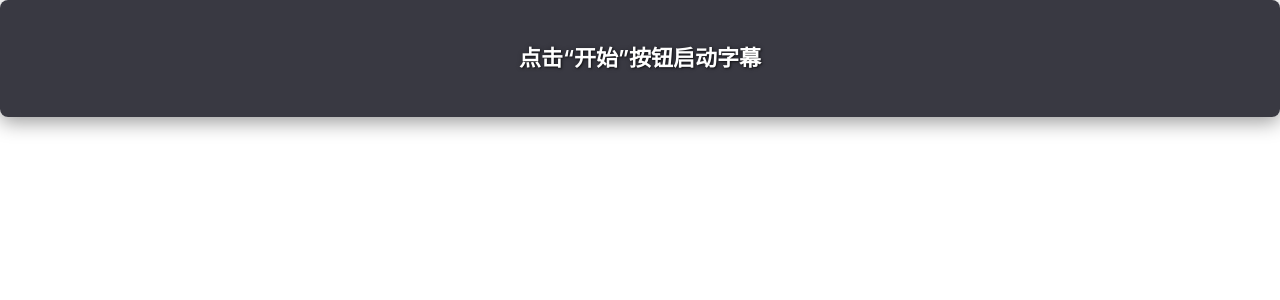
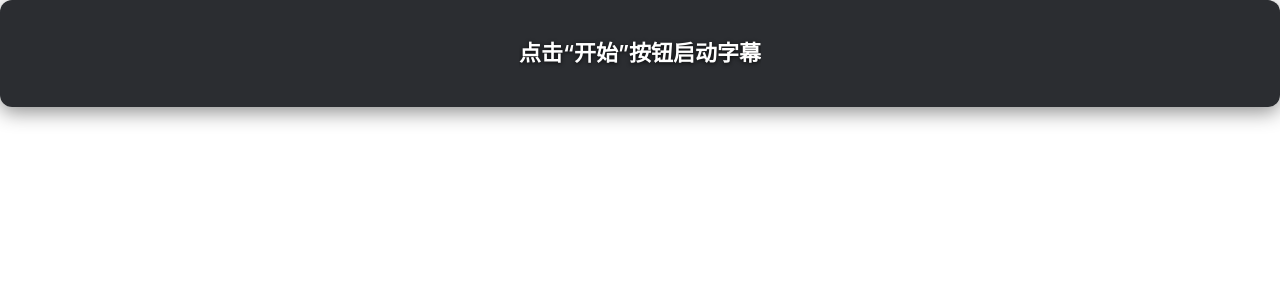
Before and after one commit to Miss-PinkElf/RealTimeCaption, a React (Create React App) app: page / in a window 1280 px wide. Shown: the top 300 px of the page. Built offline with nearby package versions, Linux system fonts and the light colour scheme.

Commit message:
清理文件，略微修改css

```diff
--- a/main.js
+++ b/main.js
@@ -6,11 +6,7 @@ const isDev = require("electron-is-dev");
 let mainWindow;
 
 function createWindow() {
-  // --- 关键诊断代码 ---
   const preloadPath = path.join(__dirname, "public", "preload.js");
-
-  // --- 诊断代码结束 ---
-
   mainWindow = new BrowserWindow({
     width: 800,
     height: 120,
--- a/src/App.css
+++ b/src/App.css
@@ -14,107 +14,108 @@ body {
   -webkit-app-region: drag; /* 关键：允许通过拖拽body来移动无边框窗口 */
 }
 
-
 .App {
-  background-color: rgba(30, 30, 40, 0.88); /* 深蓝灰色调，88%不透明度，可调整 */
-  color: #e8e8e8; /* 整体文字颜色改为更亮的浅灰色 */
-  height: 100%; /* 占满body的高度 */
-  width: 100%;  /* 占满body的宽度 */
+  background-color: rgba(25, 28, 32, 0.92); /* 更深邃、现代的炭黑色，略微增加不透明度 */
+  color: #f0f0f0; /* 提高默认文字颜色亮度 */
+  height: 100%;
+  width: 100%;
   display: flex;
   flex-direction: column;
-  justify-content: center; /* 主要内容（字幕）垂直居中 */
-  align-items: center;   /* 主要内容（字幕）水平居中 */
+  justify-content: center;
+  align-items: center;
   text-align: center;
-  padding: 10px 20px; /* 左右内边距稍大，上下稍小 */
+  padding: 14px 24px; /* 增加垂直内边距，解决拥挤感 */
   box-sizing: border-box;
-  border-radius: 8px; /* 轻微圆角 */
-  box-shadow: 0 5px 20px rgba(0, 0, 0, 0.4); /* 更明显的阴影，增加立体感 */
-  position: relative; /* 用于控件区的绝对定位 */
-  overflow: hidden;   /* 确保子元素不溢出圆角 */
+  border-radius: 12px; /* 更柔和的圆角 */
+  box-shadow: 0 5px 20px rgba(0, 0, 0, 0.45); /* 更明显的阴影，增加深度感 */
+  position: relative;
+  overflow: hidden;
 }
 
 .subtitle-display-area {
-  flex-grow: 1; /* 占据尽可能多的垂直空间，帮助垂直居中字幕 */
+  flex-grow: 1;
   display: flex;
-  align-items: center; /* 垂直居中字幕文本 */
-  justify-content: center; /* 水平居中字幕文本 */
+  align-items: center;
+  justify-content: center;
   width: 100%;
-  padding: 5px 0;
+  padding: 0;
   -webkit-app-region: no-drag; /* 字幕区域不可拖动窗口 */
 }
 
 .subtitle-text {
-  padding: 5px 10px;
-  border-radius: 4px;
-  font-size: 22px; /* 可根据窗口高度调整 */
-  font-weight: 600; /* 稍粗的字体 */
+  font-size: 22px;
+  font-weight: 600;
   color: #ffffff;
-  text-shadow: 1px 1px 2px rgba(0,0,0,0.6), 0 0 5px rgba(0,0,0,0.3); /* 更清晰的文字阴影 */
-  line-height: 1.5; /* 增加行高，避免文字太挤 */
-  max-width: 95%;   /* 防止单行字幕过长超出界面 */
+  /* 关键：添加文本阴影以提高在任何背景下的可读性 */
+  text-shadow: 0px 1px 4px rgba(0, 0, 0, 0.8);
+  line-height: 1.6; /* 增加行距，让文本更易读 */
+  max-width: 98%;
+
+  /* --- 限制两行显示的核心代码 --- */
+  display: -webkit-box;
+  -webkit-box-orient: vertical;
+  overflow: hidden;
+  text-overflow: ellipsis;
+  word-break: break-all; /* 防止过长单词不换行 */
 }
 
 .controls-area {
   position: absolute;
-  bottom: 10px; /* 距离App底部的距离 */
+  bottom: 10px;
   left: 50%;
-  transform: translateX(-50%);
   width: auto;
-  padding: 8px 12px; /* 控件区域的内边距 */
-  background-color: rgba(20, 20, 30, 0.75); /* 控件区背景，比主背景更透明或不同色调 */
-  border-radius: 20px; /* 更圆润的胶囊形状 */
+  padding: 6px 12px;
+  background-color: rgba(35, 38, 43, 0.85); /* 与主背景协调的控件背景 */
+  border-radius: 18px; /* 胶囊形状 */
   box-shadow: 0 2px 8px rgba(0, 0, 0, 0.3);
-
   display: flex;
   justify-content: center;
   align-items: center;
-  gap: 10px; /* 按钮间距 */
-
+  gap: 12px;
   opacity: 0;
   visibility: hidden;
-  transition: opacity 0.25s ease-out, visibility 0.25s ease-out, transform 0.25s ease-out;
-  transform: translateX(-50%) translateY(5px); /* 初始时略微向下偏移并保持居中 */
-
-  -webkit-app-region: no-drag; /* 控件区域不可拖动窗口 */
+  transition: all 0.3s cubic-bezier(0.25, 0.8, 0.25, 1); /* 更平滑的动画曲线 */
+  transform: translate(-50%, 10px);
+  -webkit-app-region: no-drag;
 }
 
 .App:hover .controls-area {
   opacity: 1;
   visibility: visible;
-  transform: translateX(-50%) translateY(0); /* 悬浮时回到原位 */
+  transform: translate(-50%, 0);
 }
 
 .controls-area button {
-  background-color: rgba(60, 60, 80, 0.7); /* 按钮背景色 */
-  color: #d8d8d8;
-  border: 1px solid rgba(255, 255, 255, 0.1); /* 轻微边框增加质感 */
-  border-radius: 15px; /* 圆形或胶囊按钮 */
-  padding: 6px 14px;
+  background-color: rgba(80, 85, 95, 0.75);
+  color: #e8e8e8;
+  border: none; /* 移除边框，更现代 */
+  border-radius: 15px;
+  padding: 7px 16px;
   font-size: 13px;
   font-weight: 500;
   cursor: pointer;
-  transition: background-color 0.2s ease, transform 0.1s ease, box-shadow 0.2s ease;
-  box-shadow: 0 1px 3px rgba(0,0,0,0.2);
-  -webkit-app-region: no-drag; /* 按钮本身不可拖动 */
+  transition: all 0.2s ease;
+  box-shadow: 0 1px 3px rgba(0,0,0,0.15);
+  -webkit-app-region: no-drag;
 }
 
 .controls-area button:hover:not(:disabled) {
-  background-color: rgba(80, 80, 100, 0.85);
+  background-color: rgba(100, 105, 115, 0.95);
   color: #ffffff;
-  transform: translateY(-1px);
-  box-shadow: 0 2px 5px rgba(0,0,0,0.3);
+  transform: translateY(-2px);
+  box-shadow: 0 3px 8px rgba(0,0,0,0.2);
 }
 
 .controls-area button:active:not(:disabled) {
-  background-color: rgba(50, 50, 70, 0.8);
+  background-color: rgba(70, 75, 85, 0.8);
   transform: translateY(0px);
-  box-shadow: 0 1px 2px rgba(0,0,0,0.2);
+  box-shadow: 0 1px 3px rgba(0,0,0,0.15);
 }
 
 .controls-area button:disabled {
-  background-color: rgba(70, 70, 70, 0.5);
-  color: #888;
+  background-color: rgba(55, 58, 64, 0.7);
+  color: #909090;
   cursor: not-allowed;
-  border-color: rgba(100,100,100,0.1);
   box-shadow: none;
+  transform: translateY(0);
 }
--- a/src/capturer.js
+++ b/src/capturer.js
@@ -8,7 +8,6 @@ let scriptProcessor;
 let sourceNode;
 
 // --- 音频处理函数 ---
-
 /**
  * 将 Float32Array 的音频数据转换为 Int16Array 的 PCM 数据
  */
--- a/src/index.js
+++ b/src/index.js
@@ -1,10 +1,10 @@
-import React from 'react';
-import ReactDOM from 'react-dom/client';
-import './index.css';
-import App from './App';
-import reportWebVitals from './reportWebVitals';
+import React from "react";
+import ReactDOM from "react-dom/client";
+import "./index.css";
+import App from "./App";
+//import reportWebVitals from './reportWebVitals';
 
-const root = ReactDOM.createRoot(document.getElementById('root'));
+const root = ReactDOM.createRoot(document.getElementById("root"));
 root.render(
   <React.StrictMode>
     <App />
@@ -14,4 +14,4 @@ root.render(
 // If you want to start measuring performance in your app, pass a function
 // to log results (for example: reportWebVitals(console.log))
 // or send to an analytics endpoint. Learn more: https://bit.ly/CRA-vitals
-reportWebVitals();
+//reportWebVitals();
--- a/src/reportWebVitals.js
+++ /dev/null
@@ -1,13 +0,0 @@
-const reportWebVitals = onPerfEntry => {
-  if (onPerfEntry && onPerfEntry instanceof Function) {
-    import('web-vitals').then(({ getCLS, getFID, getFCP, getLCP, getTTFB }) => {
-      getCLS(onPerfEntry);
-      getFID(onPerfEntry);
-      getFCP(onPerfEntry);
-      getLCP(onPerfEntry);
-      getTTFB(onPerfEntry);
-    });
-  }
-};
-
-export default reportWebVitals;
```
Also changed, not shown: src/setupTests.js (deleted, +0 -5 lines), public/robots.txt (deleted), 1 other file (tests, documents, lock files or other folders).
